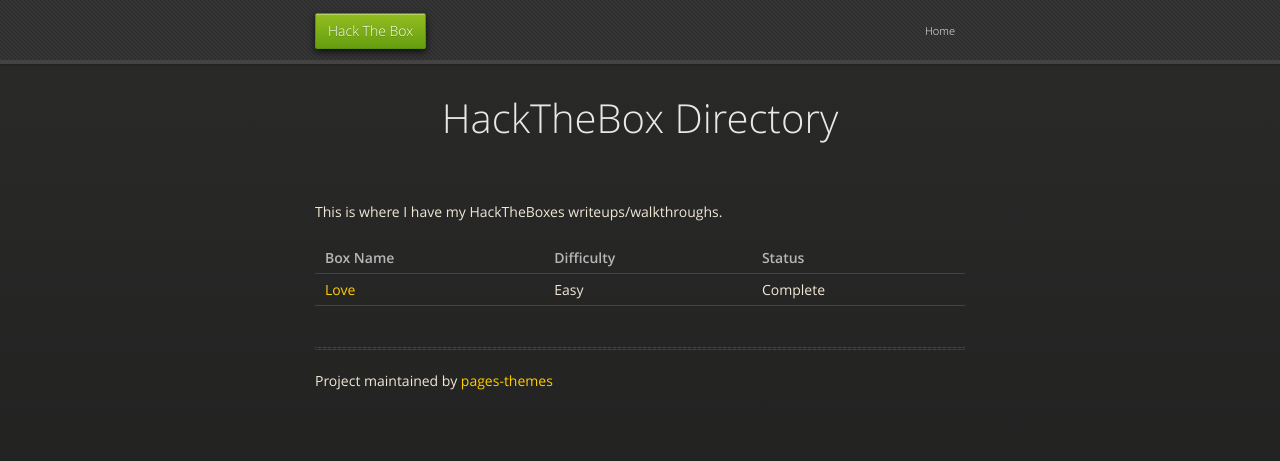
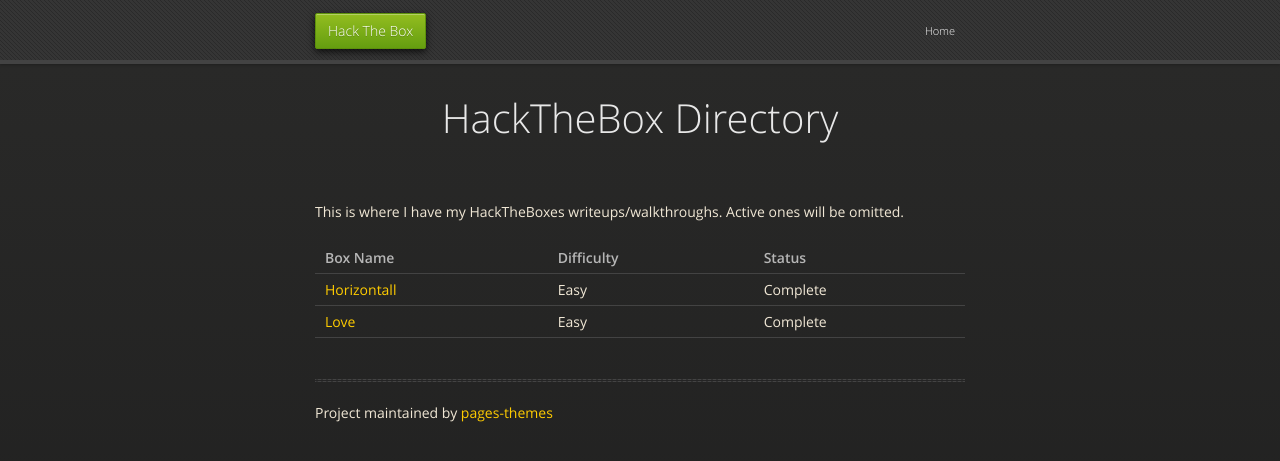
Before and after one commit to pages-themes/midnight, a Jekyll site: the page built from HackTheBox.md, in a window 1280 px wide. Shown: the top 461 px of the page. Built offline with Jekyll 4.4.1, drawn with Linux system fonts in a browser that asks for light colours.

Commit message:
Update HackTheBox.md

```diff
--- a/HackTheBox.md
+++ b/HackTheBox.md
@@ -2,9 +2,10 @@
 layout: default
 title: HackTheBox Directory
 ---
-This is where I have my HackTheBoxes writeups/walkthroughs.
+This is where I have my HackTheBoxes writeups/walkthroughs. Active ones will be omitted.
 <br />
 
 | Box Name  | Difficulty | Status |
 | ------------- | ------------- | ------------- |
+| <a > Horizontall </a>  | Easy | Complete |
 | <a href="https://susmdt.github.io/Nigerald/HTB/Love"> Love </a>  | Easy | Complete |
```
